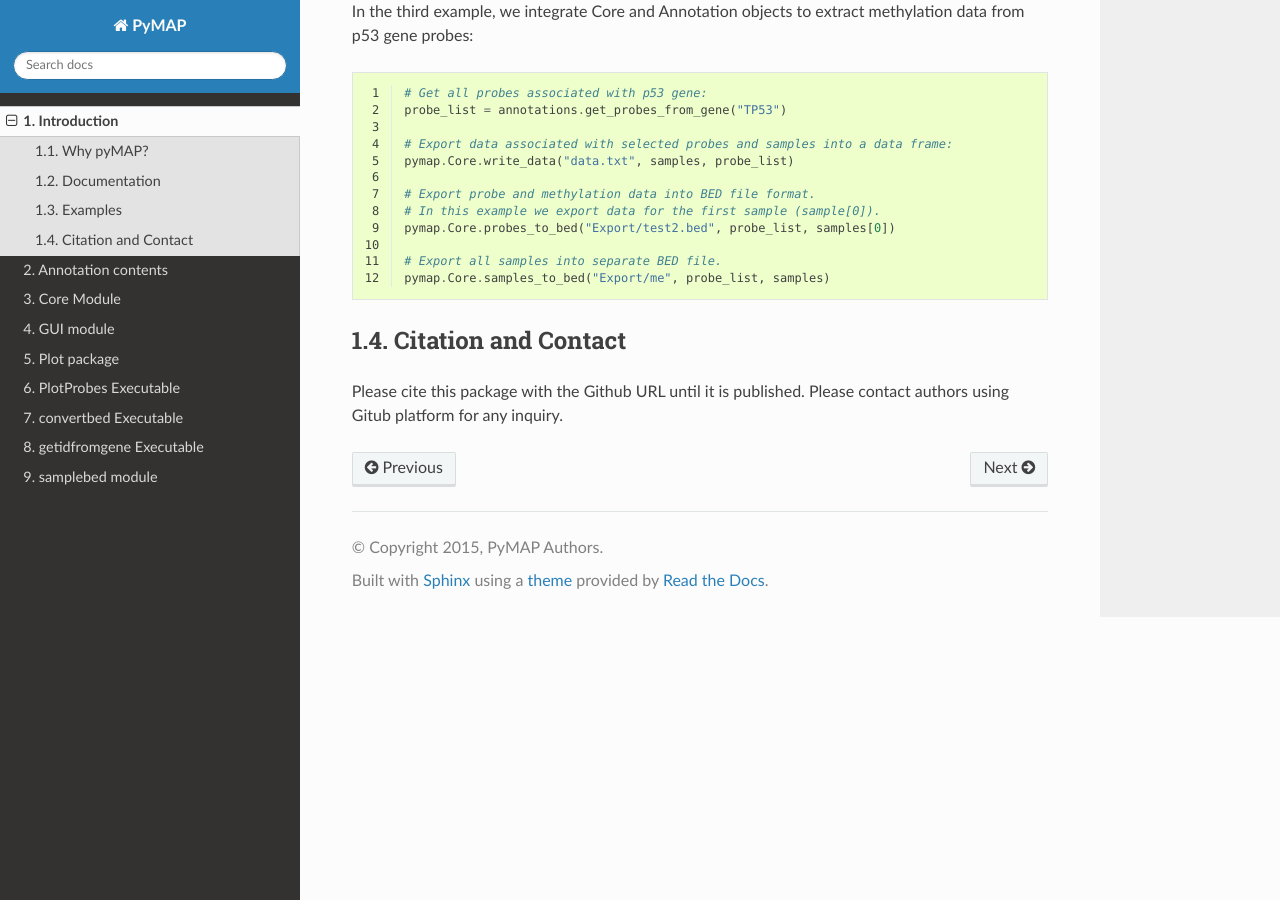
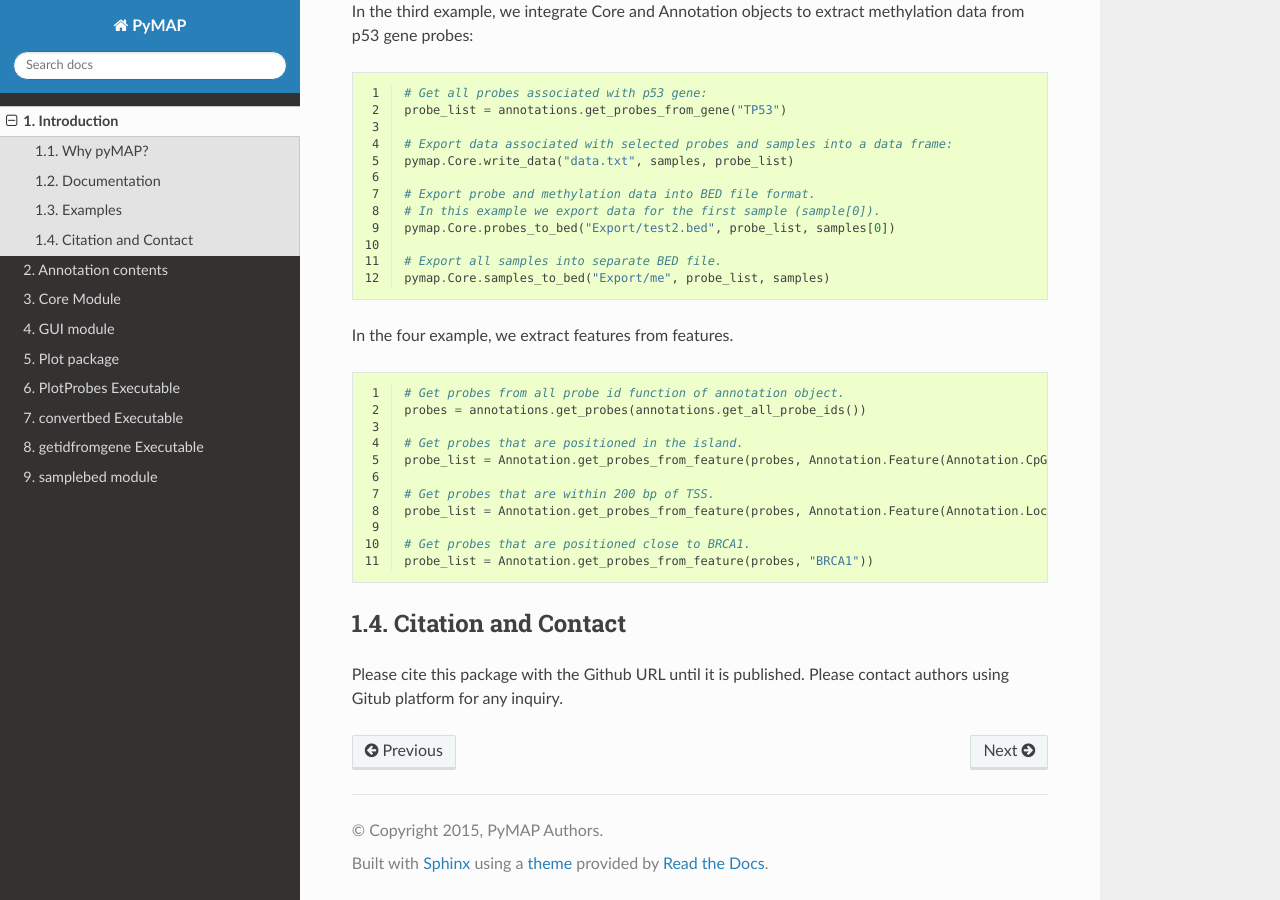
Before and after one commit to AminMahpour/PyMAP, a Sphinx documentation site: the page built from docs/Introduction.rst, in a window 1280 px wide and 900 px high, scrolled down 1241 px. Built offline with Sphinx 7.4.7 and the Read the Docs theme 2.0.0, drawn with Linux system fonts in a browser that asks for light colours.

Commit message:
improved docs.

```diff
--- a/docs/Introduction.rst
+++ b/docs/Introduction.rst
@@ -73,6 +73,23 @@ In the third example, we integrate Core and Annotation objects to extract methyl
     # Export all samples into separate BED file.
     pymap.Core.samples_to_bed("Export/me", probe_list, samples)
 
+In the four example, we extract features from features.
+
+..  code-block:: python
+    :linenos:
+
+    # Get probes from all probe id function of annotation object.
+    probes = annotations.get_probes(annotations.get_all_probe_ids())
+
+    # Get probes that are positioned in the island.
+    probe_list = Annotation.get_probes_from_feature(probes, Annotation.Feature(Annotation.CpG_location.ISLAND))
+
+    # Get probes that are within 200 bp of TSS.
+    probe_list = Annotation.get_probes_from_feature(probes, Annotation.Feature(Annotation.Location.TSS200)
+
+    # Get probes that are positioned close to BRCA1.
+    probe_list = Annotation.get_probes_from_feature(probes, "BRCA1"))
+
 
 Citation and Contact
 --------------------
```
